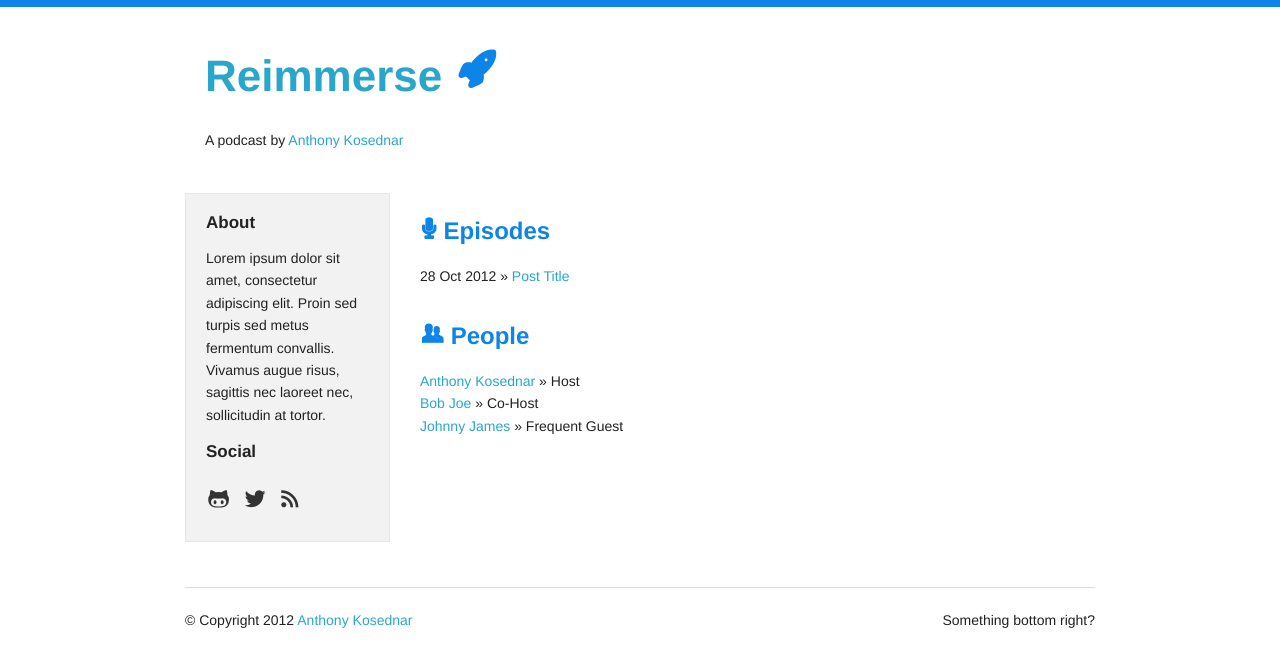
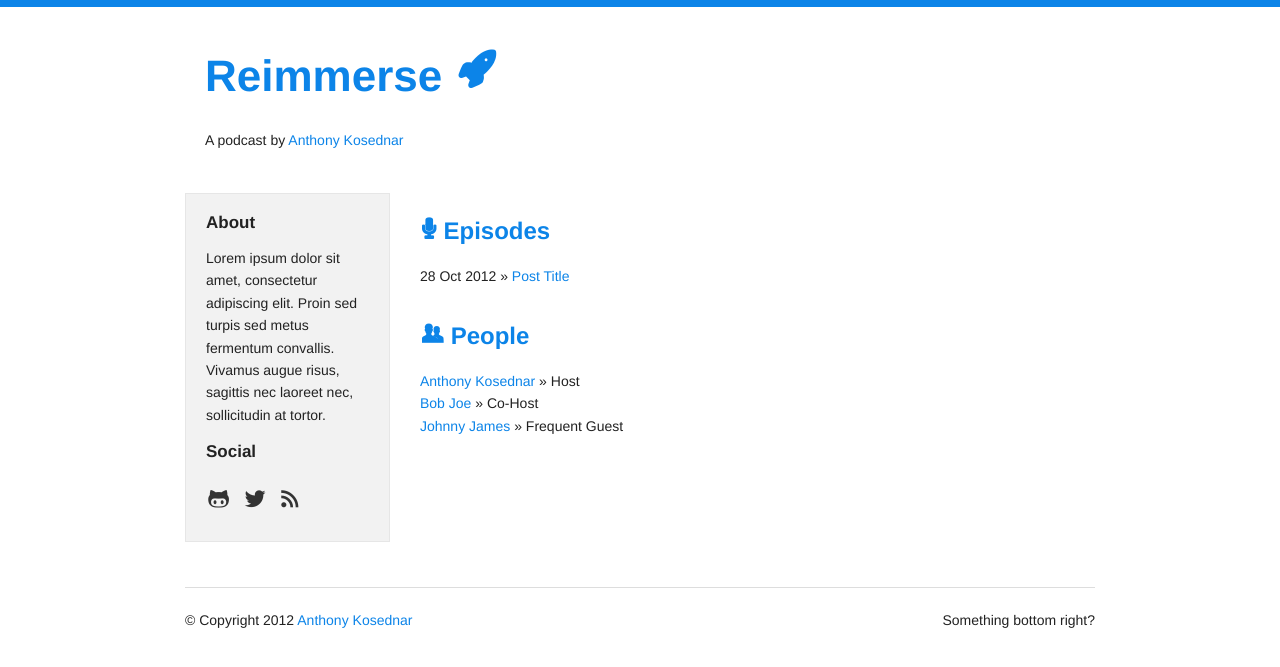
Before and after one commit to akosednar/reimmer.se, a Jekyll site: the page built from index.html, in a window 1280 px wide. Shown: the top 667 px of the page. Built offline with Jekyll 4.4.1, drawn with Linux system fonts in a browser that asks for light colours.

Commit message:
Added new link styles

```diff
--- a/css/app.css
+++ b/css/app.css
@@ -4,8 +4,7 @@
    Table of Contents
 -----------------------------------------------------
 :: Shared Styles
-:: Page Name 1
-:: Page Name 2
+:: Home
 */
 
 
@@ -38,6 +37,11 @@
 
 body{
 	border-top: 7px solid #0C84E8;
+}
+a {
+	color: #0C84E8;
+	text-decoration: none;
+	line-height: inherit;
 }
 
 .social{
@@ -90,8 +94,3 @@ margin-top: 0;
 list-style-type: none;
 margin-bottom: 10px;
 }
-
-
-/* -----------------------------------------
-   Page Name 2
------------------------------------------ */
```
